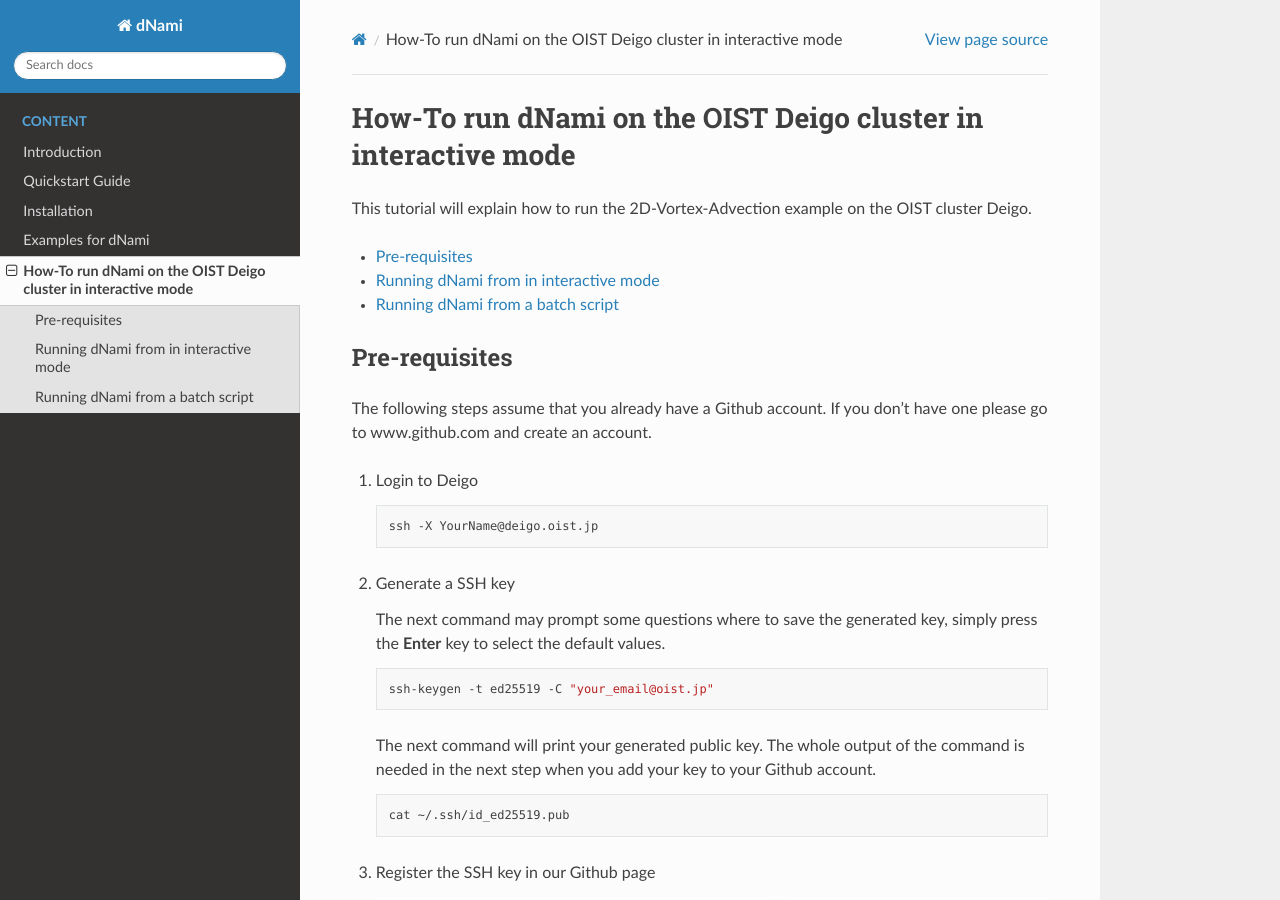
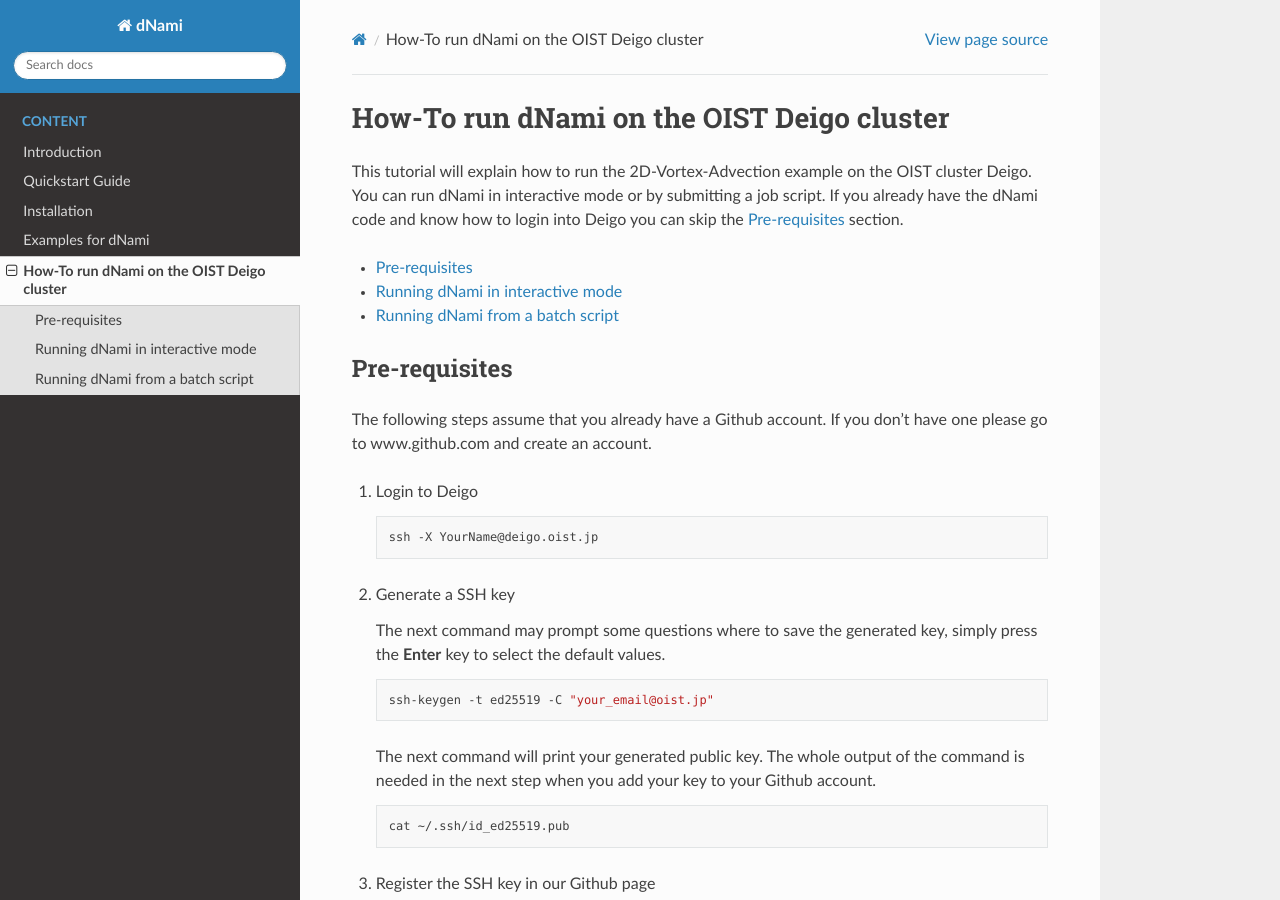
Before and after one commit to dNamiLab/dNami, a Sphinx documentation site: the page built from doc/usage/deigo.rst, in a window 1280 px wide and 900 px high. Built offline with Sphinx 7.4.7 and the Read the Docs theme 2.0.0, drawn with Linux system fonts in a browser that asks for light colours; some of the changed text lies outside the part shown.

Commit message:
Extened the documentation

```diff
--- a/doc/usage/deigo.rst
+++ b/doc/usage/deigo.rst
@@ -1,7 +1,10 @@
-How-To run dNami on the OIST Deigo cluster in interactive mode
-**************************************************************
+How-To run dNami on the OIST Deigo cluster
+******************************************
 This tutorial will explain how to run the 2D-Vortex-Advection example
-on the OIST cluster Deigo.
+on the OIST cluster Deigo. You can run dNami in interactive mode or
+by submitting a job script.
+If you already have the dNami code and know how to login into Deigo
+you can skip the :ref:`req-label` section.
 
 * :ref:`req-label`
 * :ref:`interactive-label`
@@ -52,8 +55,8 @@ If you don't have one please go to www.github.com and create an account.
 
 .. _interactive-label:
 
-Running dNami from in interactive mode
-======================================
+Running dNami in interactive mode
+=================================
 
 #. Clone dNami from the github repository
 
```
